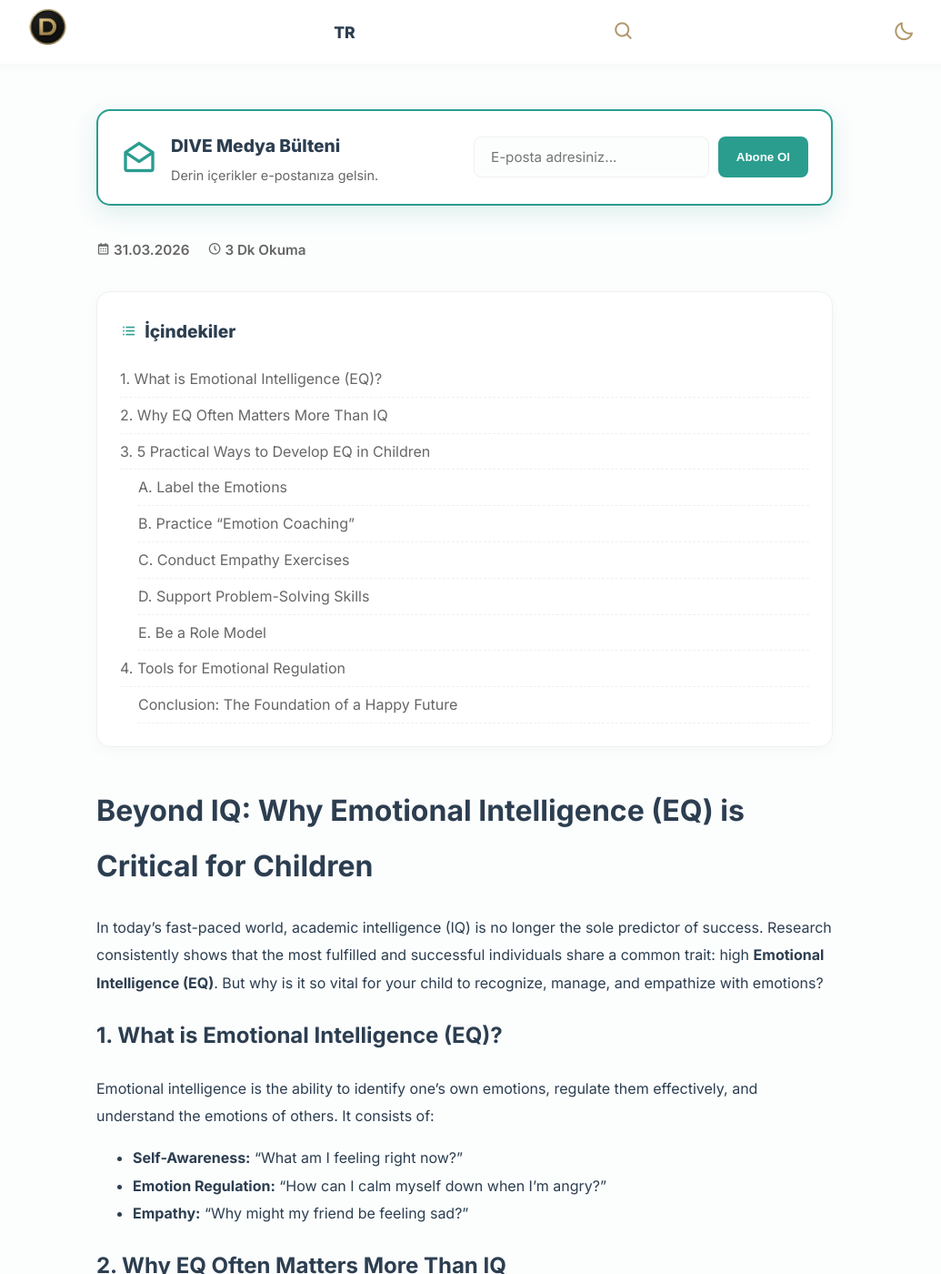
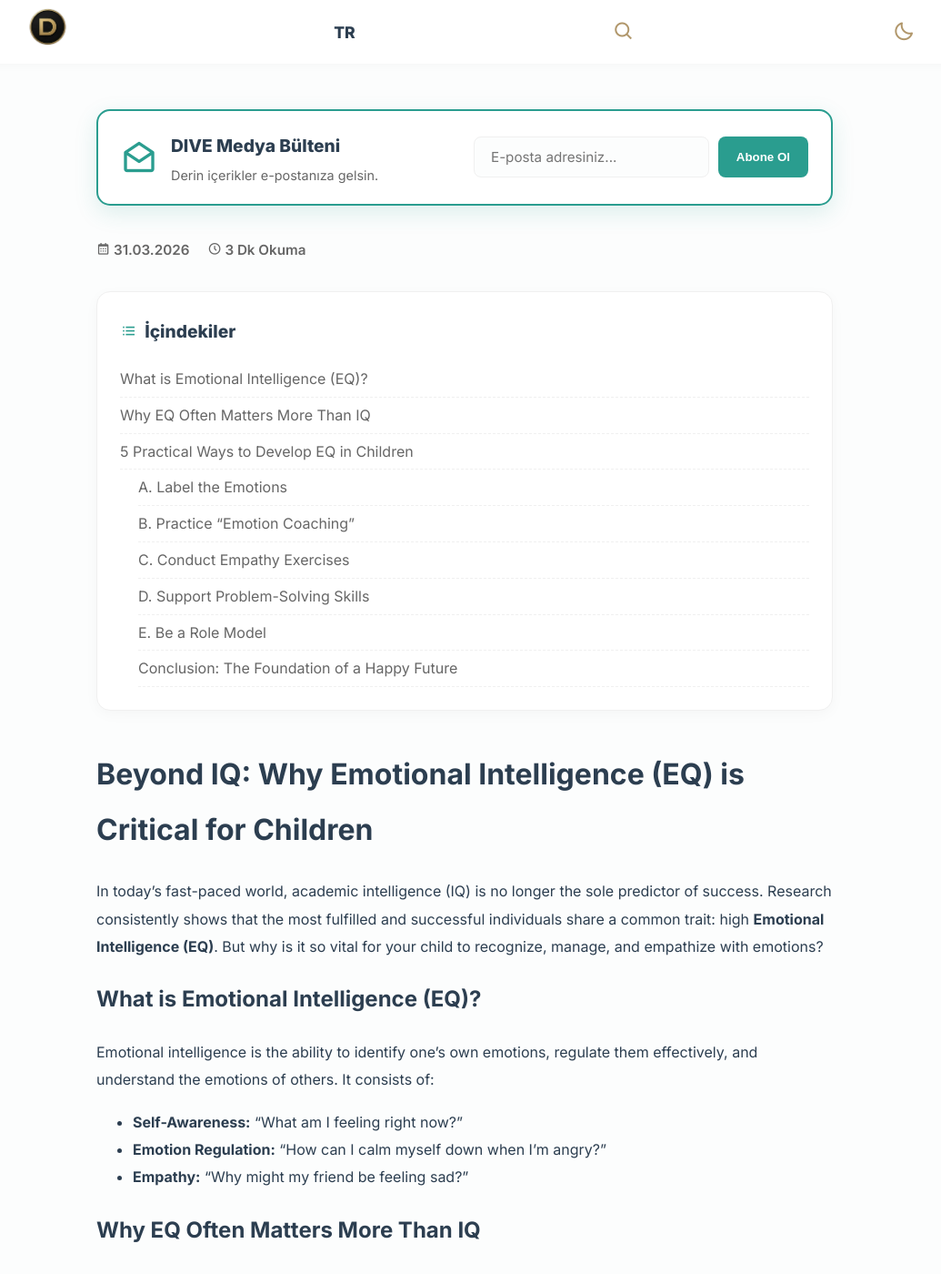
Before and after one commit to EKTHOLDING/dive, a Jekyll site: the page built from en/_posts/2026-03-31-developing-emotional-intelligence-in-children-what-is-eq.md, in a window 1280 px wide and 1400 px high. Shown: the whole window at 91% size, without its empty margins (129-1164 px from the left). Built offline with Jekyll 4.4.1, drawn with Linux system fonts in a browser that asks for light colours; some of the changed text lies outside the part shown.

Commit message:
Update 🇬🇧 İngilizce Yazı Ekle “2026-03-31-developing-emotional-intelligence-in-children-what-is-eq”

```diff
--- a/en/_posts/2026-03-31-developing-emotional-intelligence-in-children-what-is-eq.md
+++ b/en/_posts/2026-03-31-developing-emotional-intelligence-in-children-what-is-eq.md
@@ -10,7 +10,7 @@ image: https://res.cloudinary.com/dk9zsrfpj/image/upload/v1774989145/IQ_lkdkt7.p
 
 In today's fast-paced world, academic intelligence (IQ) is no longer the sole predictor of success. Research consistently shows that the most fulfilled and successful individuals share a common trait: high **Emotional Intelligence (EQ)**. But why is it so vital for your child to recognize, manage, and empathize with emotions?
 
-## 1. What is Emotional Intelligence (EQ)?
+##  What is Emotional Intelligence (EQ)?
 
 Emotional intelligence is the ability to identify one's own emotions, regulate them effectively, and understand the emotions of others. It consists of:
 
@@ -18,7 +18,7 @@ Emotional intelligence is the ability to identify one's own emotions, regulate t
 - **Emotion Regulation:** "How can I calm myself down when I'm angry?"
 - **Empathy:** "Why might my friend be feeling sad?"
 
-## 2. Why EQ Often Matters More Than IQ
+## Why EQ Often Matters More Than IQ
 
 While a high IQ might help a child get into a prestigious university, a high EQ helps them become leaders in the workplace, maintain healthy relationships, and remain resilient under stress. Children with high emotional intelligence:
 
@@ -26,7 +26,7 @@ While a high IQ might help a child get into a prestigious university, a high EQ
 - Focus on solutions rather than giving up when faced with problems.
 - Display higher levels of self-confidence.
 
-## 3. 5 Practical Ways to Develop EQ in Children
+## 5 Practical Ways to Develop EQ in Children
 
 As a parent, you can strengthen your child's "emotional muscles" using these methods:
 
@@ -54,7 +54,7 @@ When your child faces a challenge, don't rush to solve it for them. Encourage th
 
 Children do what you do, not what you say. Narrate how you calm yourself down when you're stressed: "I'm feeling a bit tired and tense right now, so I’m going to take some deep breaths and rest for a moment."
 
-## 4. Tools for Emotional Regulation
+ Tools for Emotional Regulation
 
 Give your child tangible tools to handle emotional storms:
 
```
Also changed, not shown: other parts of en/_posts/2026-03-31-developing-emotional-intelligence-in-children-what-is-eq.md (+1 -3 lines).
